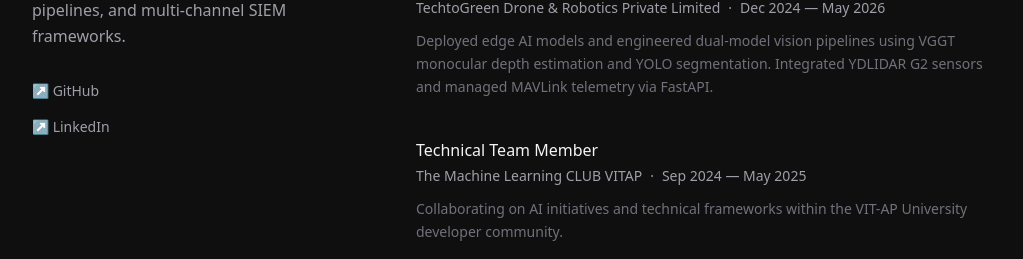
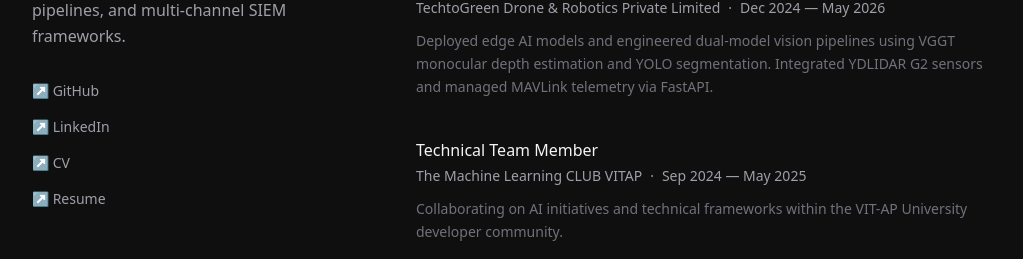
Before and after one commit to Meehir5907/portfolio, a Next.js app: page / in a window 1280 px wide. Shown: the part 203-462 px from the top of the page, without its empty margins (128-1151 px from the left). Built offline with nearby package versions, Linux system fonts and the light colour scheme.

Commit message:
chore: add links to resume and CV

```diff
--- a/components/Sidebar.tsx
+++ b/components/Sidebar.tsx
@@ -24,6 +24,21 @@ export default function Sidebar() {
                 >
                     ↗ LinkedIn
                 </a>
+                < a
+                    href="https://cdn.jsdelivr.net/gh/Meehir5907/ResumeAndCV@main/CV/Meehir_s_CV.pdf"
+                    target="_blank"
+                    rel="noopener noreferrer"
+                    className="hover:text-zinc-100 transition-colors inline-flex items-center gap-1.5 w-fit">
+                    ↗ CV
+                </a>
+                < a
+                    href="https://cdn.jsdelivr.net/gh/Meehir5907/ResumeAndCV@main/Resume/Generic/Meehir_s_Resume_Generic.pdf"
+                    target="_blank"
+                    rel="noopener noreferrer"
+                    className="hover:text-zinc-100 transition-colors inline-flex items-center gap-1.5 w-fit"
+                >
+                    ↗ Resume
+                </a>
             </div>
         </header>
     );
```
